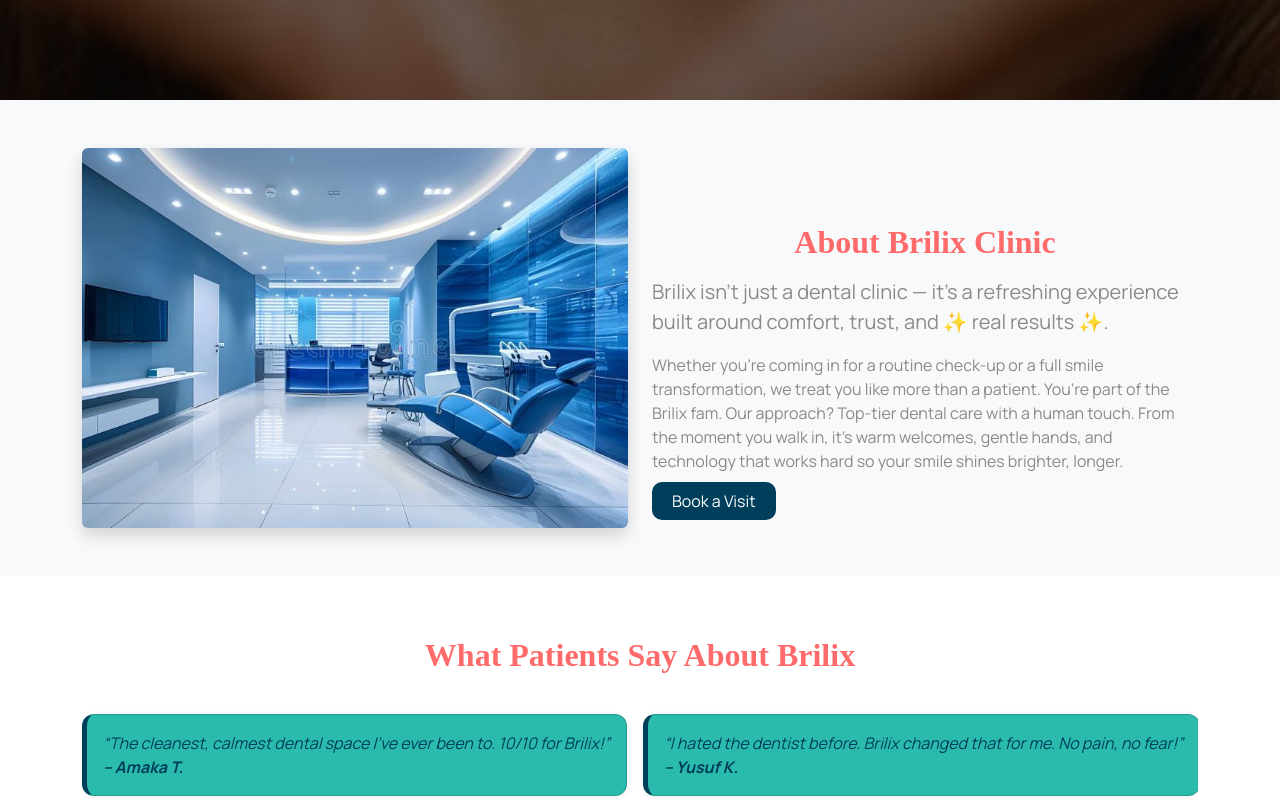
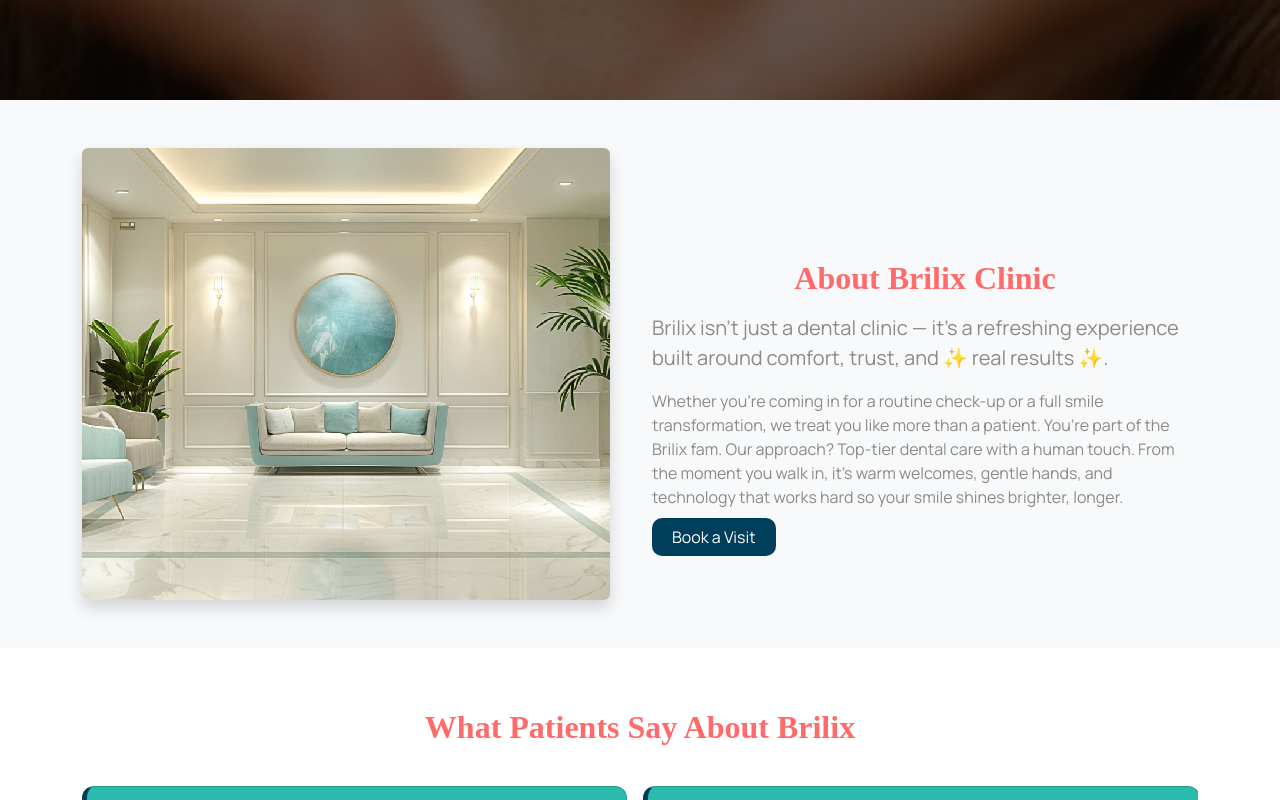
Before and after one commit to oluwaife/BRILIX, a plain HTML site: page index.html in a window 1280 px wide. Shown: the part 700-1500 px from the top of the page. Drawn offline with nearby package versions, Linux system fonts and the light colour scheme; a web font is replaced by a local one.

Commit message:
Update index.html

```diff
--- a/index.html
+++ b/index.html
@@ -118,7 +118,7 @@
           <!-- Image -->
           <div class="col-md-6 mb-4 mb-md-0">
             <img
-              src="img/brilix clinic.jpg"
+              src="img/Verve-Lobby Photo.png"
               alt="Brilix Clinic"
               class="img-fluid rounded shadow"
             />
```
